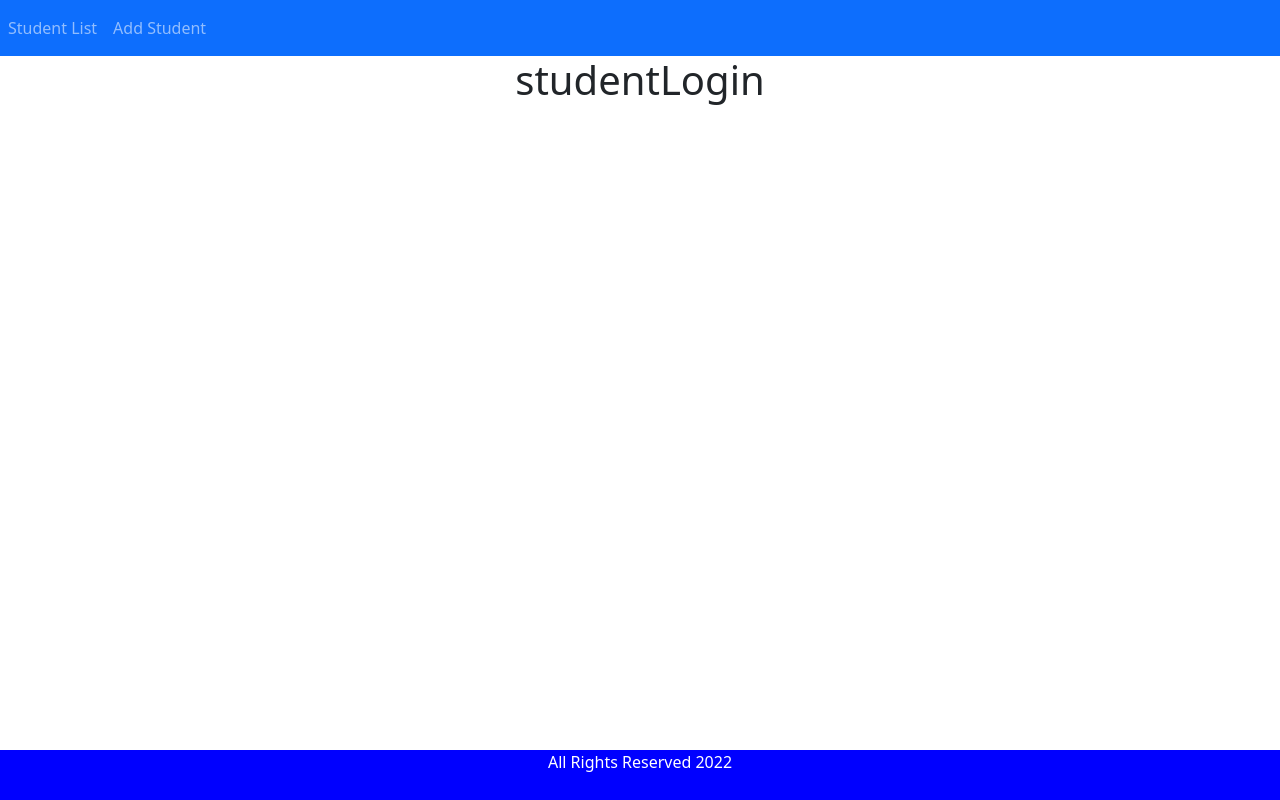
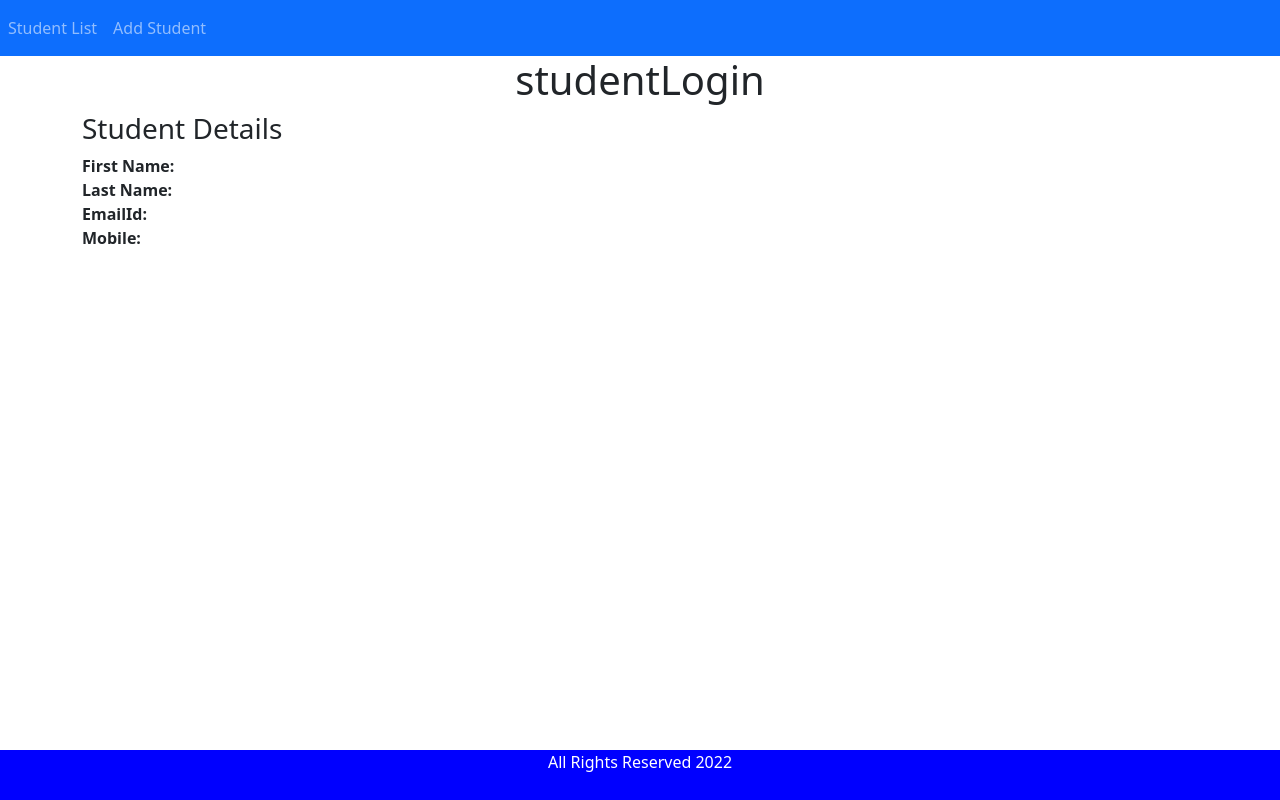
Before and after one commit to adityasarfare/CA_TWO_Advance_Programming, an Angular app in the folder studentLoginFrontEnd/studentLoginFrontEnd/: page /student-details/1 in a window 1280 px wide. Before the commit this address led to /. Built offline with nearby package versions, Linux system fonts and the light colour scheme; no server answers.

Commit message:
Student details component added

```diff
--- a/studentLoginFrontEnd/studentLoginFrontEnd/src/app/app-routing.module.ts
+++ b/studentLoginFrontEnd/studentLoginFrontEnd/src/app/app-routing.module.ts
@@ -1,6 +1,7 @@
 import { NgModule } from '@angular/core';
 import { RouterModule, Routes } from '@angular/router';
 import { CreateStudentComponent } from './create-student/create-student.component';
+import { StudentDetailsComponent } from './student-details/student-details.component';
 import { StudentListComponent } from './student-list/student-list.component';
 import { UpdateStudentComponent } from './update-student/update-student.component';
 
@@ -8,7 +9,8 @@
   {path: 'students', component: StudentListComponent},
   {path: 'create-student', component: CreateStudentComponent},
   {path: '', redirectTo: 'students', pathMatch: 'full'},
-  {path: 'update-student/:id', component: UpdateStudentComponent}
+  {path: 'update-student/:id', component: UpdateStudentComponent},
+  {path: 'student-details/:id', component: StudentDetailsComponent}
 ];
 
 @NgModule({
--- a/studentLoginFrontEnd/studentLoginFrontEnd/src/app/app.module.ts
+++ b/studentLoginFrontEnd/studentLoginFrontEnd/src/app/app.module.ts
@@ -8,13 +8,15 @@
 import { StudentListComponent } from './student-list/student-list.component';
 import { CreateStudentComponent } from './create-student/create-student.component';
 import { UpdateStudentComponent } from './update-student/update-student.component';
+import { StudentDetailsComponent } from './student-details/student-details.component';
 
 @NgModule({
   declarations: [
     AppComponent,
     StudentListComponent,
     CreateStudentComponent,
-    UpdateStudentComponent
+    UpdateStudentComponent,
+    StudentDetailsComponent
   ],
   imports: [
     BrowserModule,
--- /dev/null
+++ b/studentLoginFrontEnd/studentLoginFrontEnd/src/app/student-details/student-details.component.html
@@ -0,0 +1,17 @@
+<h3>Student Details</h3>
+<div>
+    <div>
+        <label> <b> First Name: </b></label> {{student.firstName}}
+    </div>
+    <div>
+        <label> <b> Last Name: </b></label> {{student.lastName}}
+    </div>
+    <div>
+        <label> <b> EmailId: </b></label> {{student.emailId}}
+    </div>
+
+    <div>
+        <label> <b> Mobile: </b></label> {{student.mobileNumber}}
+    </div>
+
+</div>
--- /dev/null
+++ b/studentLoginFrontEnd/studentLoginFrontEnd/src/app/student-details/student-details.component.ts
@@ -0,0 +1,28 @@
+import { Component, OnInit } from '@angular/core';
+import { ActivatedRoute } from '@angular/router';
+import { Student } from '../student';
+import { StudentService } from '../student.service';
+
+@Component({
+  selector: 'app-student-details',
+  templateUrl: './student-details.component.html',
+  styleUrls: ['./student-details.component.css']
+})
+export class StudentDetailsComponent implements OnInit {
+
+  id!: number;
+  student!: Student;
+
+  constructor(private route: ActivatedRoute, private studentService: StudentService) { }
+
+  ngOnInit(): void {
+    this.id = this.route.snapshot.params['id'];
+
+    this.student= new Student();
+    this.studentService.getStudentById(this.id).subscribe(data =>{
+      this.student = data;
+    }
+      )
+  }
+
+}
--- a/studentLoginFrontEnd/studentLoginFrontEnd/src/app/student-list/student-list.component.html
+++ b/studentLoginFrontEnd/studentLoginFrontEnd/src/app/student-list/student-list.component.html
@@ -19,6 +19,8 @@
             <button (click)="updateStudent(student.id)" class="btn btn-info">Update</button>
 
             <button (click)="deleteStudent(student.id)" class="btn btn-danger" style="margin-left: 10px">Delete</button>
+
+            <button (click)="studentDetails(student.id)" class="btn btn-warning" style="margin-left: 10px">Details</button>
          </td>
         </tr>
     </tbody>
--- a/studentLoginFrontEnd/studentLoginFrontEnd/src/app/student-list/student-list.component.ts
+++ b/studentLoginFrontEnd/studentLoginFrontEnd/src/app/student-list/student-list.component.ts
@@ -23,6 +23,11 @@
       this.students = data;
     });
   }
+
+  studentDetails(id: number){
+    this.router.navigate(['student-details', id]);
+  }
+
   updateStudent(id: number){
     this.router.navigate(['update-student', id]);
       }
```
Also changed, not shown: studentLoginFrontEnd/studentLoginFrontEnd/src/app/student-details/student-details.component.css (added), 1 other file (tests, documents, lock files or other folders).
